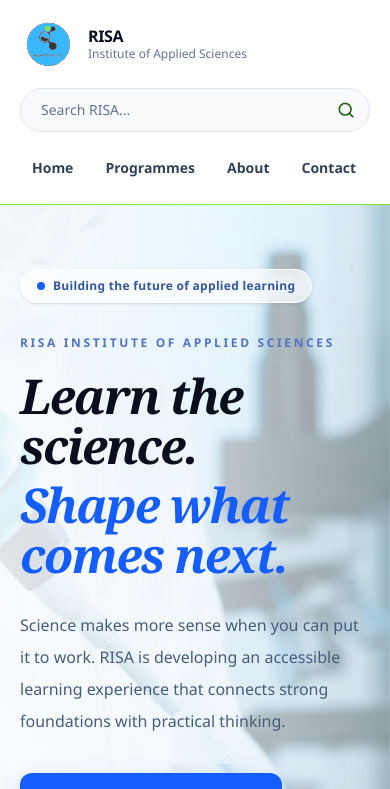
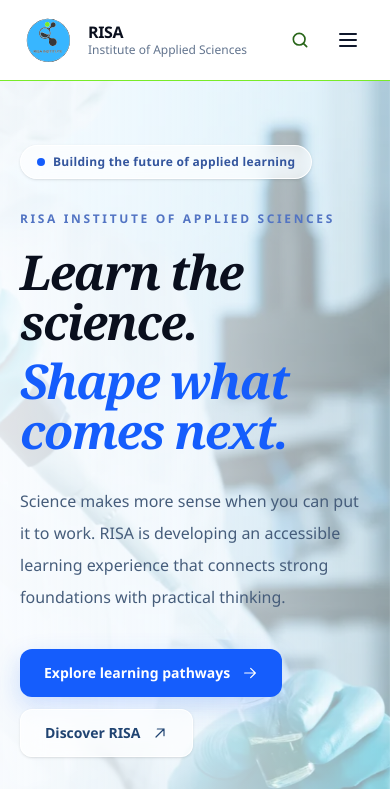
Before and after one commit to RISA-INSTITUTE-WEBSITE/super-duper-spork, a Next.js app: page / in a window 390 px wide. Shown: the top 789 px of the page. Built offline with nearby package versions, Linux system fonts and the light colour scheme.

Commit message:
feat: use icon actions and sidebar on mobile header

```diff
--- a/src/components/site-header.tsx
+++ b/src/components/site-header.tsx
@@ -1,5 +1,7 @@
 import Image from "next/image";
 import Link from "next/link";
+
+import { MobileNavigation } from "@/components/mobile-navigation";
 
 const navigation = [
   { href: "/", label: "Home" },
@@ -11,7 +13,7 @@ const navigation = [
 export function SiteHeader() {
   return (
     <header className="risa-navbar relative z-20 border-b border-[#78eb29]">
-      <div className="mx-auto grid w-full max-w-7xl grid-cols-1 items-center gap-4 px-5 py-4 sm:px-8 md:grid-cols-[auto_minmax(0,1fr)] md:gap-x-8 lg:grid-cols-[minmax(0,1fr)_minmax(14rem,21rem)_minmax(0,1fr)] lg:gap-x-6">
+      <div className="mx-auto flex w-full max-w-7xl items-center justify-between gap-4 px-5 py-3 sm:px-8 md:grid md:grid-cols-[auto_minmax(0,1fr)] md:gap-x-8 md:py-4 lg:grid-cols-[minmax(0,1fr)_minmax(14rem,21rem)_minmax(0,1fr)] lg:gap-x-6">
         <Link
           href="/"
           className="flex w-fit items-center gap-3 rounded-md text-slate-950 focus-visible:outline-2 focus-visible:outline-offset-4 focus-visible:outline-blue-700"
@@ -32,11 +34,12 @@ export function SiteHeader() {
             </span>
           </span>
         </Link>
+        <MobileNavigation />
         <form
           role="search"
           action="/search"
           method="get"
-          className="relative w-full md:max-w-md md:justify-self-end lg:max-w-none lg:justify-self-center"
+          className="relative hidden w-full md:block md:max-w-md md:justify-self-end lg:max-w-none lg:justify-self-center"
         >
           <label htmlFor="risa-site-search" className="sr-only">
             Search RISA website
@@ -72,7 +75,7 @@ export function SiteHeader() {
         </form>
         <nav
           aria-label="Primary navigation"
-          className="md:col-span-2 lg:col-span-1 lg:justify-self-end"
+          className="hidden md:col-span-2 md:block lg:col-span-1 lg:justify-self-end"
         >
           <ul className="flex flex-wrap items-center gap-x-2 gap-y-2 text-sm font-semibold text-slate-700 sm:gap-x-3">
             {navigation.map(({ href, label }) => (
```
